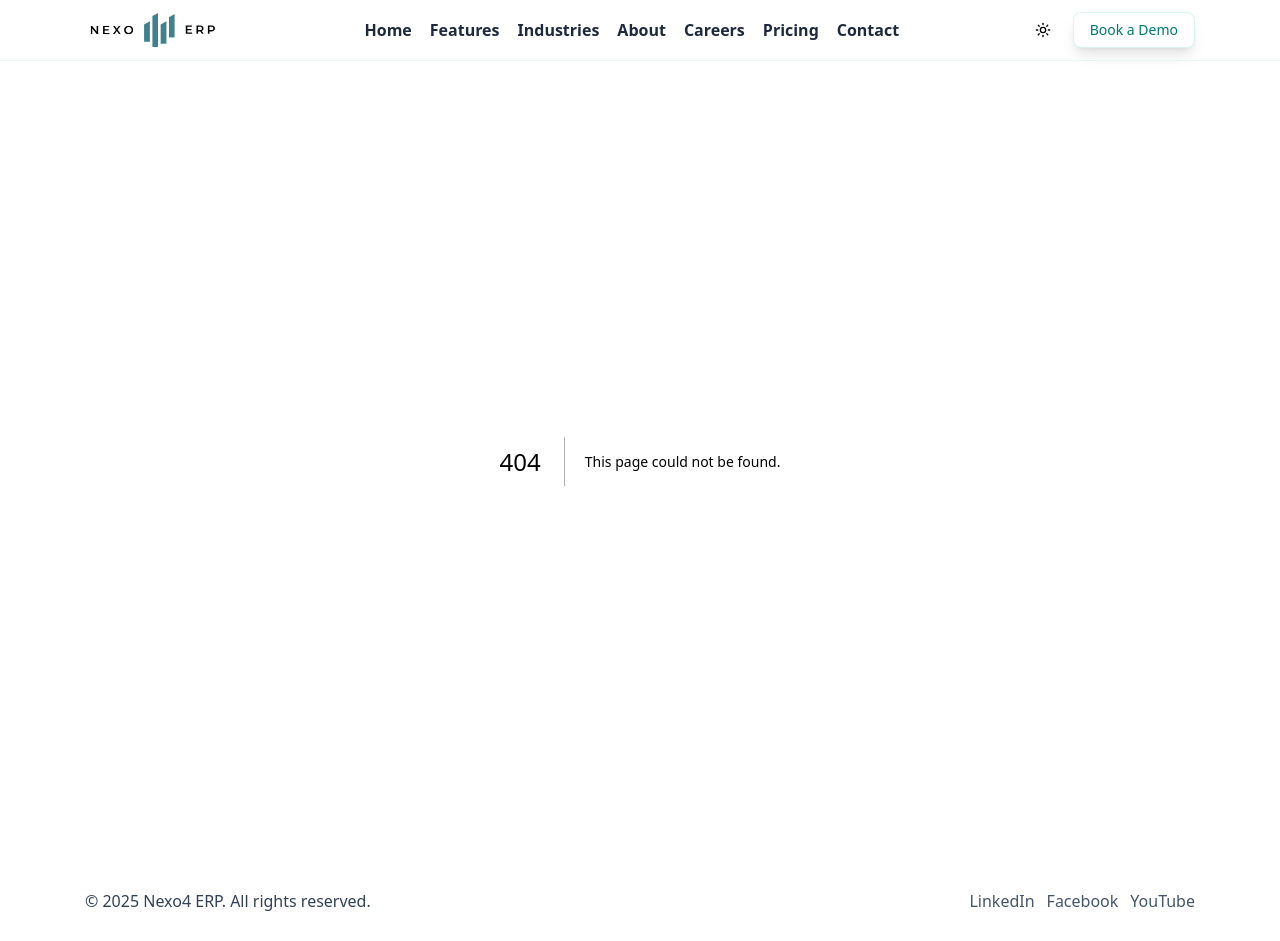
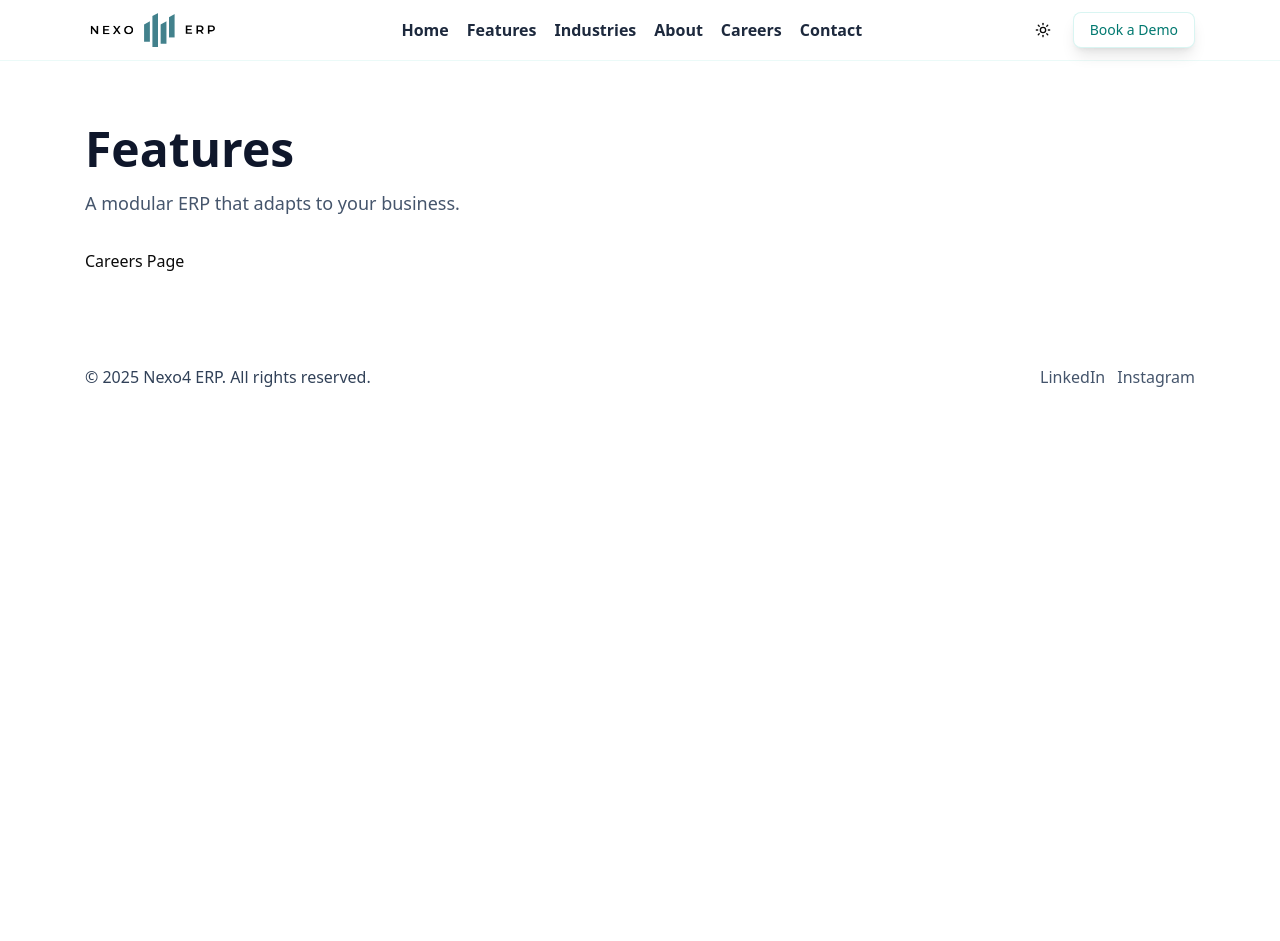
Before and after one commit to ahmadsadaqat/nexo4erp-website, a Next.js app: page /careers in a window 1280 px wide. Before the commit this address had no page. After the commit the page ends 800 px from the top, so only its background shows below. Built offline with nearby package versions, Linux system fonts and the light colour scheme.

Commit message:
Update contact email and social media links in footer; add About, Careers, and Industries pages

```diff
--- /dev/null
+++ b/app/about/page.tsx
@@ -0,0 +1,16 @@
+export default function AboutPage() {
+
+
+  return (
+    <main className="container mx-auto px-5 max-w-[1150px]">
+      <section className="py-16">
+        <h1 className="text-4xl md:text-5xl font-bold mb-4 text-slate-900">Features</h1>
+        <p className="text-slate-600 text-lg mb-8 max-w-3xl">A modular ERP that adapts to your business.</p>
+
+        <div className="grid md:grid-cols-2 gap-4.5">
+         About Page
+          </div>
+      </section>
+    </main>
+  )
+}
--- /dev/null
+++ b/app/careers/page.tsx
@@ -0,0 +1,16 @@
+export default function CareersPage() {
+
+
+  return (
+    <main className="container mx-auto px-5 max-w-[1150px]">
+      <section className="py-16">
+        <h1 className="text-4xl md:text-5xl font-bold mb-4 text-slate-900">Features</h1>
+        <p className="text-slate-600 text-lg mb-8 max-w-3xl">A modular ERP that adapts to your business.</p>
+
+        <div className="grid md:grid-cols-2 gap-4.5">
+         Careers Page
+          </div>
+      </section>
+    </main>
+  )
+}
--- a/app/contact/page.tsx
+++ b/app/contact/page.tsx
@@ -68,7 +68,7 @@ export default function ContactPage() {
         </form>
 
         <div className="mt-6 text-slate-500">
-          Email: nexo4brother@gmail.com • Phone: 0313-4859727 • Website: nexo4erp.com
+          Email: info@nexo4erp.com • Phone: 0313-4859727 • Website: nexo4erp.com
         </div>
       </section>
     </main>
--- /dev/null
+++ b/app/industries/page.tsx
@@ -0,0 +1,16 @@
+export default function IndustriesPage() {
+
+
+  return (
+    <main className="container mx-auto px-5 max-w-[1150px]">
+      <section className="py-16">
+        <h1 className="text-4xl md:text-5xl font-bold mb-4 text-slate-900">Features</h1>
+        <p className="text-slate-600 text-lg mb-8 max-w-3xl">A modular ERP that adapts to your business.</p>
+
+        <div className="grid md:grid-cols-2 gap-4.5">
+         Industries Page
+          </div>
+      </section>
+    </main>
+  )
+}
--- a/components/footer.tsx
+++ b/components/footer.tsx
@@ -7,14 +7,11 @@ export function Footer() {
         <div className="flex flex-col md:flex-row items-center justify-between gap-4">
           <div className="text-slate-700 dark:text-slate-300">© 2025 Nexo4 ERP. All rights reserved.</div>
           <div className="flex gap-3">
-            <Link href="#" className="text-slate-600 dark:text-slate-400 hover:text-teal-700 dark:hover:text-teal-400 transition-colors">
+            <Link href="https://www.linkedin.com/company/nexo4erp" className="text-slate-600 dark:text-slate-400 hover:text-teal-700 dark:hover:text-teal-400 transition-colors">
               LinkedIn
             </Link>
-            <Link href="#" className="text-slate-600 dark:text-slate-400 hover:text-teal-700 dark:hover:text-teal-400 transition-colors">
-              Facebook
-            </Link>
-            <Link href="#" className="text-slate-600 dark:text-slate-400 hover:text-teal-700 dark:hover:text-teal-400 transition-colors">
-              YouTube
+            <Link href="http://instagram.com/nexo4erp" className="text-slate-600 dark:text-slate-400 hover:text-teal-700 dark:hover:text-teal-400 transition-colors">
+              Instagram
             </Link>
           </div>
         </div>
--- a/components/header.tsx
+++ b/components/header.tsx
@@ -21,7 +21,6 @@ export function Header() {
               { href: "/industries", label: "Industries" },
               { href: "/about", label: "About" },
               { href: "/careers", label: "Careers" },
-              { href: "/pricing", label: "Pricing" },
               { href: "/contact", label: "Contact" },
             ].map((item) => (
               <Link
```
Also changed, not shown: app/favicon.svg (added).
